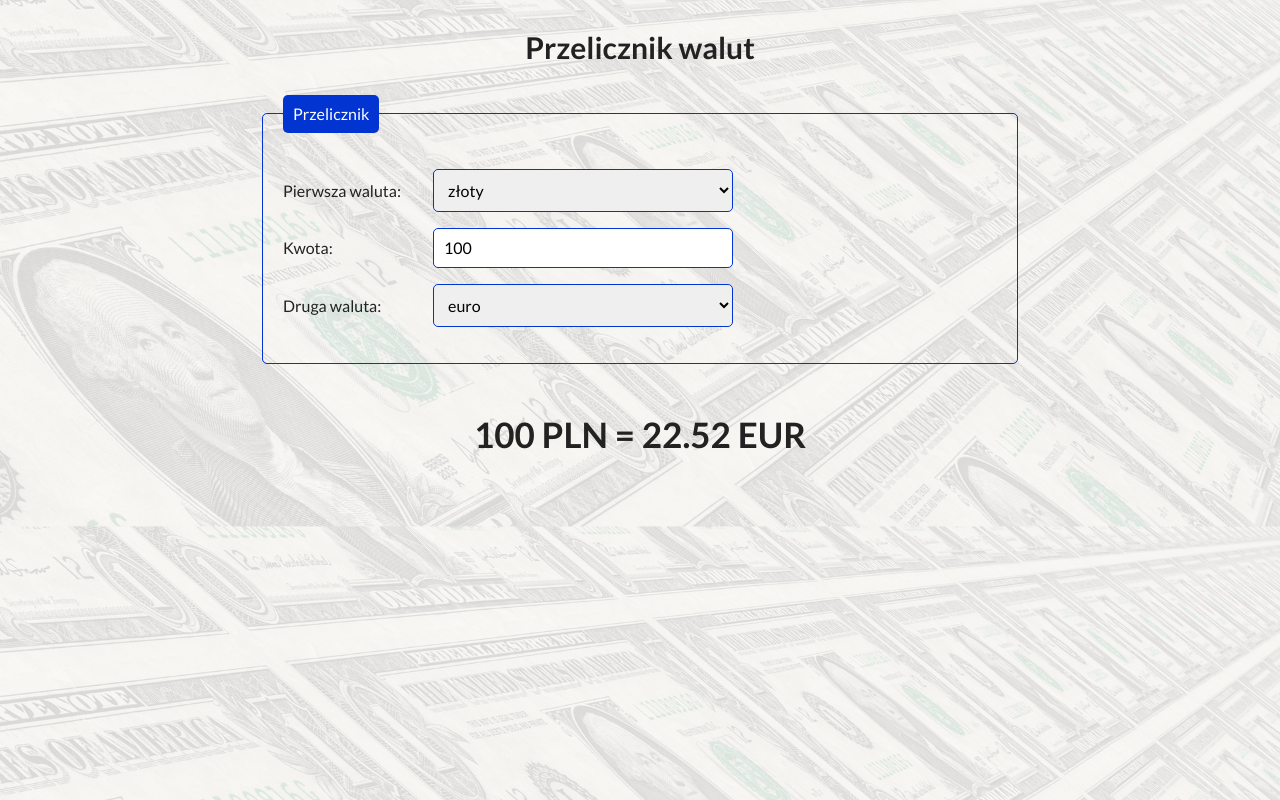
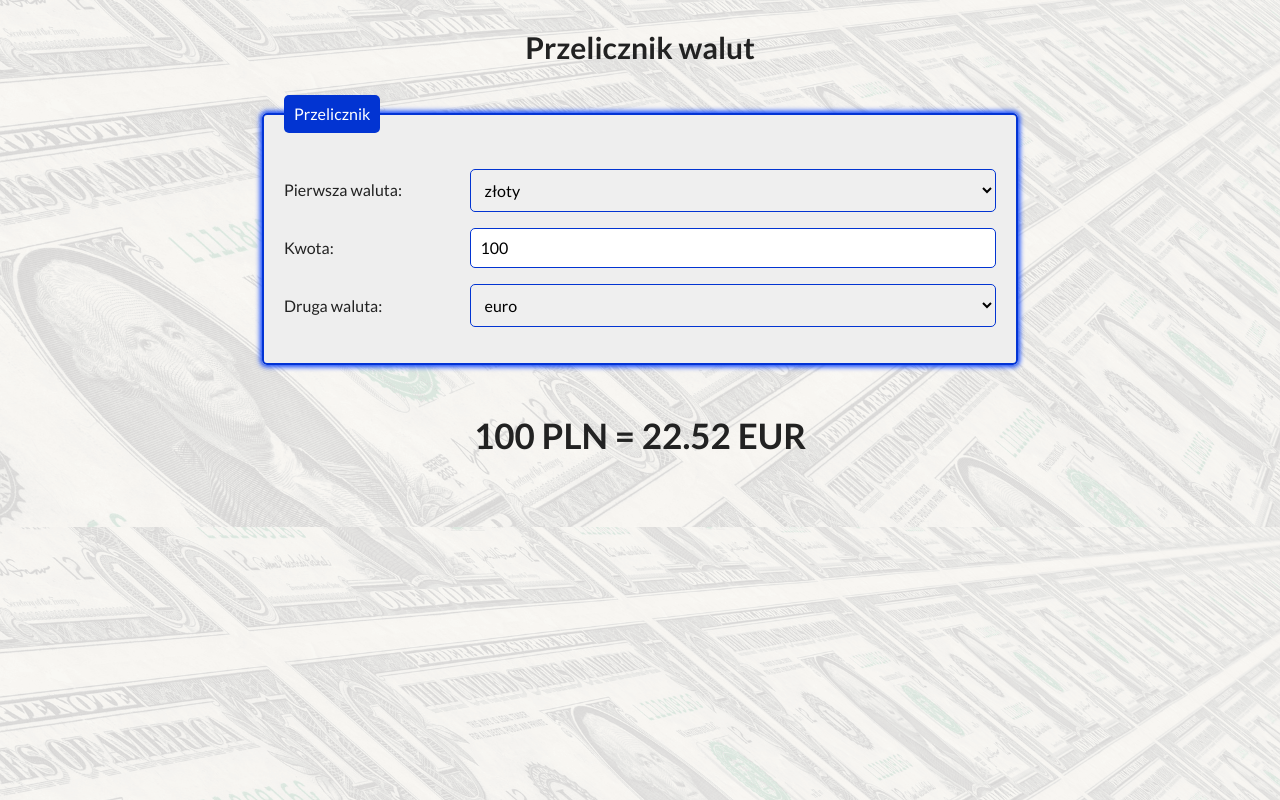
Before and after one commit to wknott/currency-converter-react, a React (Create React App) app: page / in a window 1280 px wide. Built offline with nearby package versions, Linux system fonts and the light colour scheme.

Commit message:
changed styles in form and label

```diff
--- a/src/Form/styles.css
+++ b/src/Form/styles.css
@@ -1,22 +1,9 @@
-.form__labelText {
-  display: inline-block;
-  width: 100%;
-  max-width: 150px;
-}
-
-.form__field,
-.form__select {
-  border: 1px solid #0234d2;
-  padding: 10px;
-  width: 100%;
-  max-width: 300px;
-  border-radius: 5px;
-}
-
 .form__fieldset {
-  border: 1px solid #0234d2;
+  border: 2px solid hsl(226, 98%, 42%);
   border-radius: 5px;
   padding: 20px;
+  box-shadow: 0 0 5px 2px hsl(226, 98%, 52%);
+  background-color: #eee;
 }
 
 .form__legend {
@@ -26,7 +13,9 @@
   padding: 10px;
 }
 
-.form__result {
-  text-align: center;
-  padding: 20px 0 0 0;
+.form__field,
+.form__select {
+  border: 1px solid #0234d2;
+  padding: 10px;
+  border-radius: 5px;
 }
--- a/src/Label/index.js
+++ b/src/Label/index.js
@@ -1,9 +1,10 @@
 import React from "react";
+import "./styles.css";
 
 const Label = ({ children, labelText }) => (
   <p>
-    <label className="form__label">
-      <span className="form__labelText">{labelText}:</span>
+    <label className="label">
+      {labelText}:
       {children}
     </label>
   </p>
--- /dev/null
+++ b/src/Label/styles.css
@@ -0,0 +1,12 @@
+.label {
+  display: grid;
+  grid-template-columns: 1fr 3fr;
+  align-items: center;
+  grid-gap: 10px;
+}
+
+@media (max-width: 600px) {
+  .label {
+    grid-template-columns: 1fr;
+  }
+}
```
